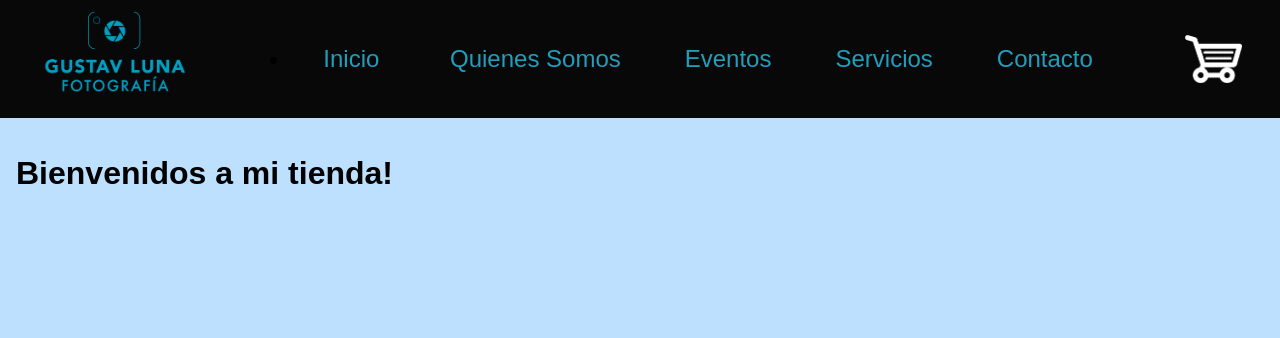
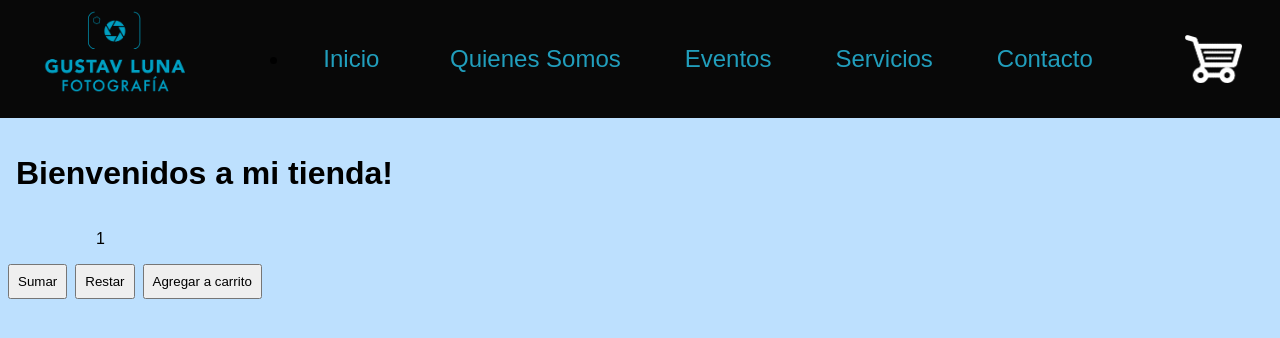
Before and after one commit to GustavLuna/app, a React (Create React App) app: page / in a window 1280 px wide. Shown: the top 338 px of the page. Built offline with nearby package versions, Linux system fonts and the light colour scheme.

Commit message:
desafio4

```diff
--- a/src/App.js
+++ b/src/App.js
@@ -2,12 +2,14 @@ import NavBar from './components/NavBar'
 import ItemListContainer from './components/ItemListContainer'
 
 function App() {
+
     return (
         <>
-            <NavBar />
-            <ItemListContainer
-                greeting="a mi tienda"
-            />
+            <header>
+                <NavBar />
+            </header>
+            <div><ItemListContainer greeting="a mi tienda" /></div>
+
         </>
     )
 }
--- /dev/null
+++ b/src/components/ItemCount.js
@@ -0,0 +1,20 @@
+import {useState} from "react"
+
+const ItemCount = ({stock=5, initial=1, onAdd}) => {
+
+    const [contador, setContador] = useState(initial)
+    const sumar=()=>{if(contador<stock) setContador(contador +1)}
+    const restar=()=>{if(contador>0) setContador(contador -1)}
+
+
+    return (
+            <itemcount className="itemContainer">
+                <p>{contador}</p>
+                <button onClick={sumar}>Sumar</button>
+                <button onClick={restar}>Restar</button>
+                <button onClick={()=>onAdd(contador)}>Agregar a carrito</button>
+            </itemcount>
+    )
+}
+
+export default ItemCount
--- a/src/components/ItemListContainer.js
+++ b/src/components/ItemListContainer.js
@@ -1,9 +1,15 @@
+import ItemCount from "./ItemCount"
+
 const ItemListContainer = (props) => {
+
+    const onAdd = (value)=>{
+        alert(`agregaste ${value} productos al carrito`)
+      }
 
     return (
             <itemlistcontainer className="container">
                 <h1>Bienvenidos  {props.greeting}!</h1>
-
+            <ItemCount initial={1} stock={5} onAdd={onAdd}/>
             </itemlistcontainer>
     )
 }
--- a/src/estilos.css
+++ b/src/estilos.css
@@ -36,6 +36,16 @@ a{
 
 .container h1{
     padding: 1rem;
-
     font-family: "Josefin Sans", sans-serif;
 }
+
+.itemContainer p{
+    padding-left: 6rem;
+    font-family: "Josefin Sans", sans-serif;
+}
+.itemContainer button{
+    padding: .5rem;
+    margin-left: .5rem;
+    font-family: "Josefin Sans", sans-serif;
+
+}
```
